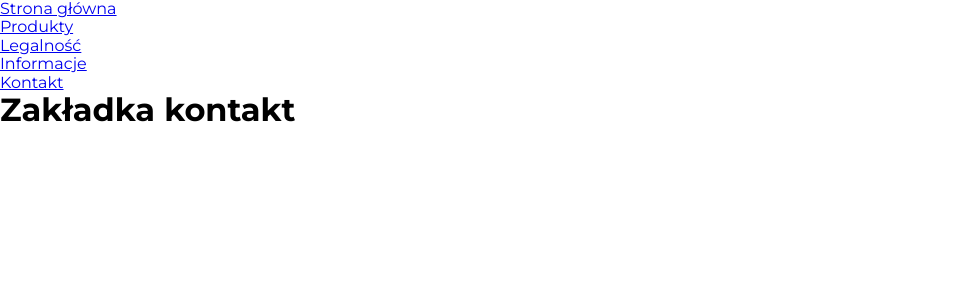
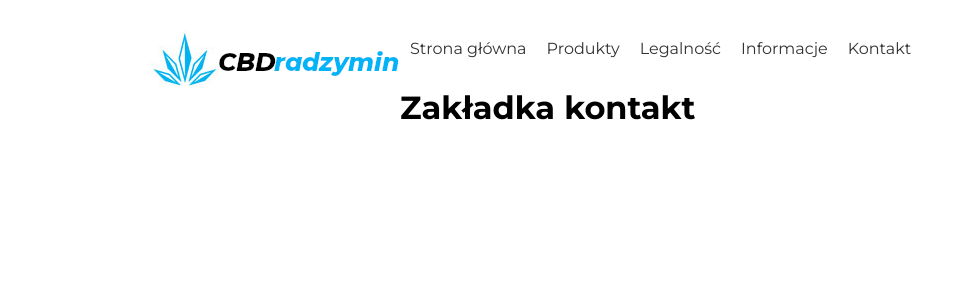
Before and after one commit to krukaleksander/cbdradzymin, a React (Create React App) app: page /kontakt in a window 1280 px wide. Shown: the top 300 px of the page, without its empty margins (0-974 px from the left). Built offline with nearby package versions, Linux system fonts and the light colour scheme.

Commit message:
menu works but rendering in wrong place

```diff
--- a/src/App.js
+++ b/src/App.js
@@ -1,10 +1,14 @@
 import "normalize.css";
 import "./css/main.min.css";
 import Menu from "./components/Menu";
+import Logo from "./components/Logo";
 function App() {
   return (
     <div className="App">
-      <Menu />
+      <div className="top-wrapper">
+        <Logo />
+        <Menu />
+      </div>
     </div>
   );
 }
--- /dev/null
+++ b/src/components/Logo.js
@@ -0,0 +1,12 @@
+import React from "react";
+import logo from "../images/logo.png";
+
+function Logo() {
+  return (
+    <div className="logo">
+      <img src={logo} alt="cbradzymin.pl" />
+    </div>
+  );
+}
+
+export default Logo;
--- a/src/components/Menu.js
+++ b/src/components/Menu.js
@@ -10,7 +10,6 @@ function Menu() {
   return (
     <Router>
       <div>
-        <div className="header-wrapper">
         <div className="navigation-wrapper">
           <ul className="navigation">
             <li>
@@ -30,7 +29,6 @@ function Menu() {
             </li>
           </ul>
         </div>
-        </div>
 
         <Routes>
           <Route exact path="/" element={<Home />} />
--- a/src/css/main.min.css
+++ b/src/css/main.min.css
@@ -1,9 +1,9 @@
 @import url("https://fonts.googleapis.com/css2?family=Montserrat:wght@200;400;600;700&display=swap");
 * {
-  margin: 0 !important;
-  padding: 0 !important;
-  -webkit-box-sizing: border-box !important;
-          box-sizing: border-box !important;
+  margin: 0;
+  padding: 0;
+  -webkit-box-sizing: border-box;
+          box-sizing: border-box;
 }
 
 #root {
@@ -13,4 +13,45 @@
 body {
   font-family: "Montserrat", sans-serif;
 }
+
+.top-wrapper {
+  display: -webkit-box;
+  display: -ms-flexbox;
+  display: flex;
+  padding: 10px;
+  width: 1000px;
+  margin: 20px auto;
+}
+
+.top-wrapper .navigation-wrapper .navigation {
+  display: -webkit-box;
+  display: -ms-flexbox;
+  display: flex;
+  list-style: none;
+  -webkit-box-pack: center;
+      -ms-flex-pack: center;
+          justify-content: center;
+  -webkit-box-align: center;
+      -ms-flex-align: center;
+          align-items: center;
+}
+
+.top-wrapper .navigation-wrapper .navigation li {
+  padding: 10px;
+}
+
+.top-wrapper .navigation-wrapper .navigation li a {
+  text-decoration: none;
+  color: #333;
+  -webkit-transition: 0.3s;
+  transition: 0.3s;
+}
+
+.top-wrapper .navigation-wrapper .navigation li a:visited {
+  color: #333;
+}
+
+.top-wrapper .navigation-wrapper .navigation li a:hover {
+  color: #0ac2ff;
+}
 /*# sourceMappingURL=main.min.css.map */
--- a/src/scss/_sets.scss
+++ b/src/scss/_sets.scss
@@ -1,8 +1,8 @@
 @import url("https://fonts.googleapis.com/css2?family=Montserrat:wght@200;400;600;700&display=swap");
 * {
-  margin: 0 !important;
-  padding: 0 !important;
-  box-sizing: border-box !important;
+  margin: 0;
+  padding: 0;
+  box-sizing: border-box;
 }
 
 #root {
--- /dev/null
+++ b/src/scss/components/_LogoMenu.scss
@@ -0,0 +1,28 @@
+.top-wrapper {
+  display: flex;
+  padding: 10px;
+  width: 1000px;
+  margin: 20px auto;
+  .navigation-wrapper {
+    .navigation {
+      display: flex;
+      list-style: none;
+      justify-content: center;
+      align-items: center;
+      li {
+        padding: 10px;
+        a {
+          text-decoration: none;
+          color: #333;
+          transition: 0.3s;
+          &:visited {
+            color: #333;
+          }
+          &:hover {
+            color: #0ac2ff;
+          }
+        }
+      }
+    }
+  }
+}
--- a/src/scss/main.scss
+++ b/src/scss/main.scss
@@ -1,2 +1,3 @@
 @import "./sets";
 @import "./mq";
+@import "./components/LogoMenu";
```
Also changed, not shown: src/images/logo.png (renamed from src/images/logo_radzymin.png), 1 other file (tests, documents, lock files or other folders). Lines whose indentation alone changed are shown as unchanged.
